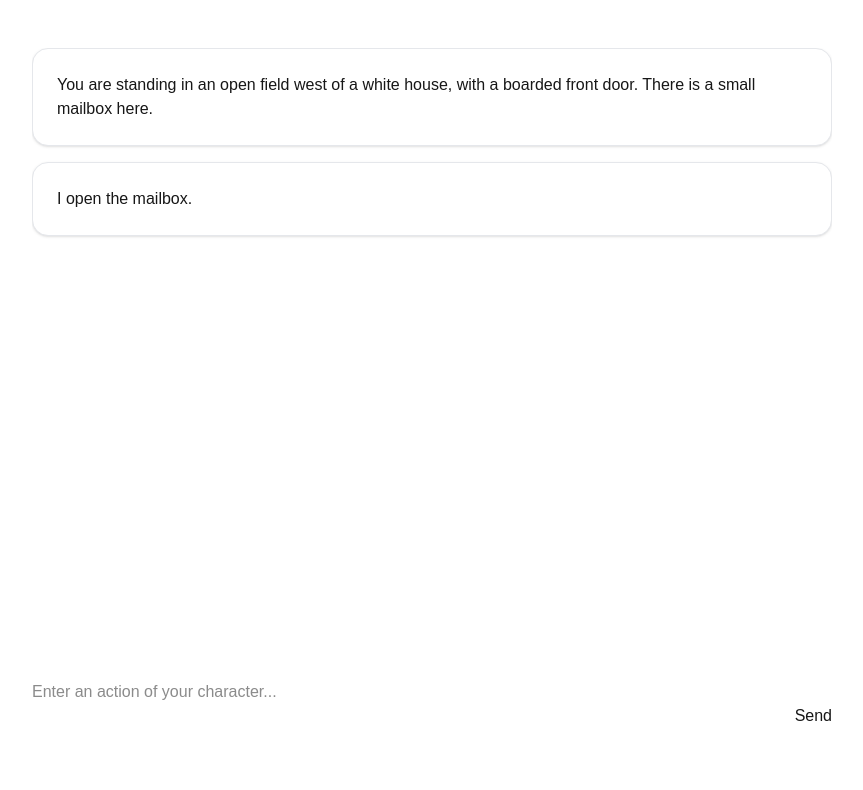
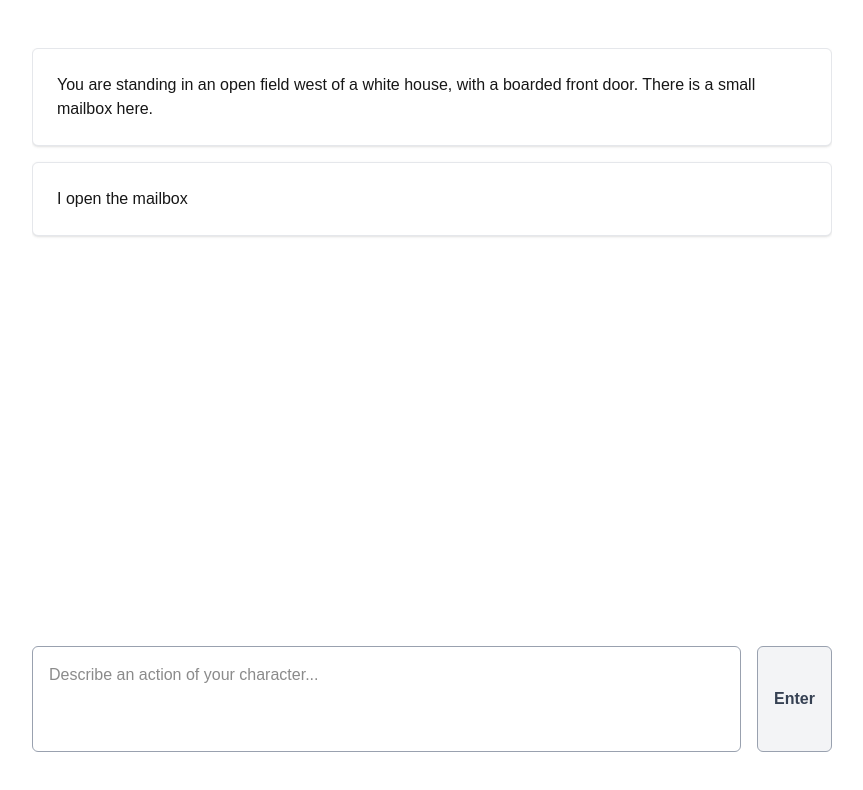
Before and after one commit to joern-kalz/text-adventure, a Next.js app in the folder frontend/: page / in a window 1280 px wide. Shown: the top 790 px of the page, without its empty margins (208-1071 px from the left). Built offline with nearby package versions, Linux system fonts and the light colour scheme.

Commit message:
Improve enter button

```diff
--- a/frontend/app/page.tsx
+++ b/frontend/app/page.tsx
@@ -1,25 +1,31 @@
 import Image from "next/image";
 import React from "react";
+import { text } from "stream/consumers";
 
 export default function Home() {
+  const messages = [
+    { role: "system", text: "You are standing in an open field west of a white house, with a boarded front door. There is a small mailbox here." },
+    { role: "user", text: "I open the mailbox" },
+  ];
+
+  const messageViews = messages.map((message, index) => (
+    <div key={index} className="border border-gray-200 rounded-md p-6 bg-white shadow mb-4">
+      {message.text}
+    </div>
+  ));
+
   return (
     <div className="flex flex-col h-screen max-w-4xl mx-auto p-12">
-      <div className="flex-1 overflow-y-auto space-y-4">
-        <div className="border border-gray-200 rounded-2xl p-6 bg-white shadow">
-          You are standing in an open field west of a white house, with a boarded
-          front door. There is a small mailbox here.
-        </div>
-        <div className="border border-gray-200 rounded-2xl p-6 bg-white shadow">
-          I open the mailbox.
-        </div>
+      <div className="flex-1 overflow-y-auto">
+        {messageViews}
       </div>
       <form className="flex">
         <textarea
-          className="flex-1 focus:outline-none focus:ring-2 focus:ring-blue-500 resize-none overflow-hidden"
-          placeholder="Enter an action of your character..."
+          className="flex-1 focus:outline-none focus:ring-2 focus:ring-blue-500 resize-none overflow-hidden border border-gray-400 rounded-md p-4 mr-4"
+          placeholder="Describe an action of your character..."
           rows={3}
         ></textarea>
-        <input type="button" value="Send" className="" />
+        <button type="submit" className="p-4 font-bold bg-gray-100 hover:bg-gray-200 active:bg-gray-300 text-gray-700 active:text-gray-800 border border-gray-400 active:border-gray-500 rounded-md">Enter</button>
       </form>
     </div>
   );
```
